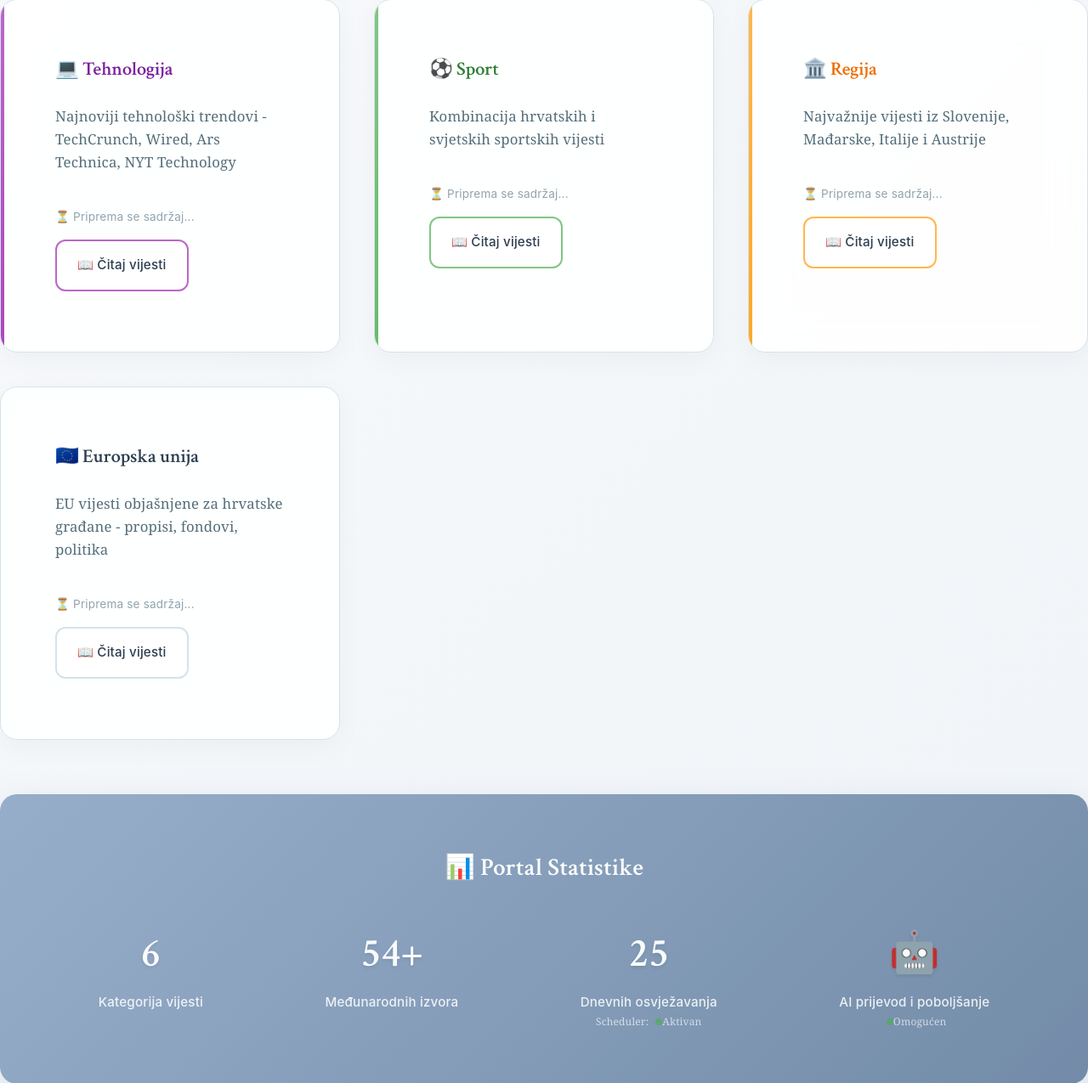
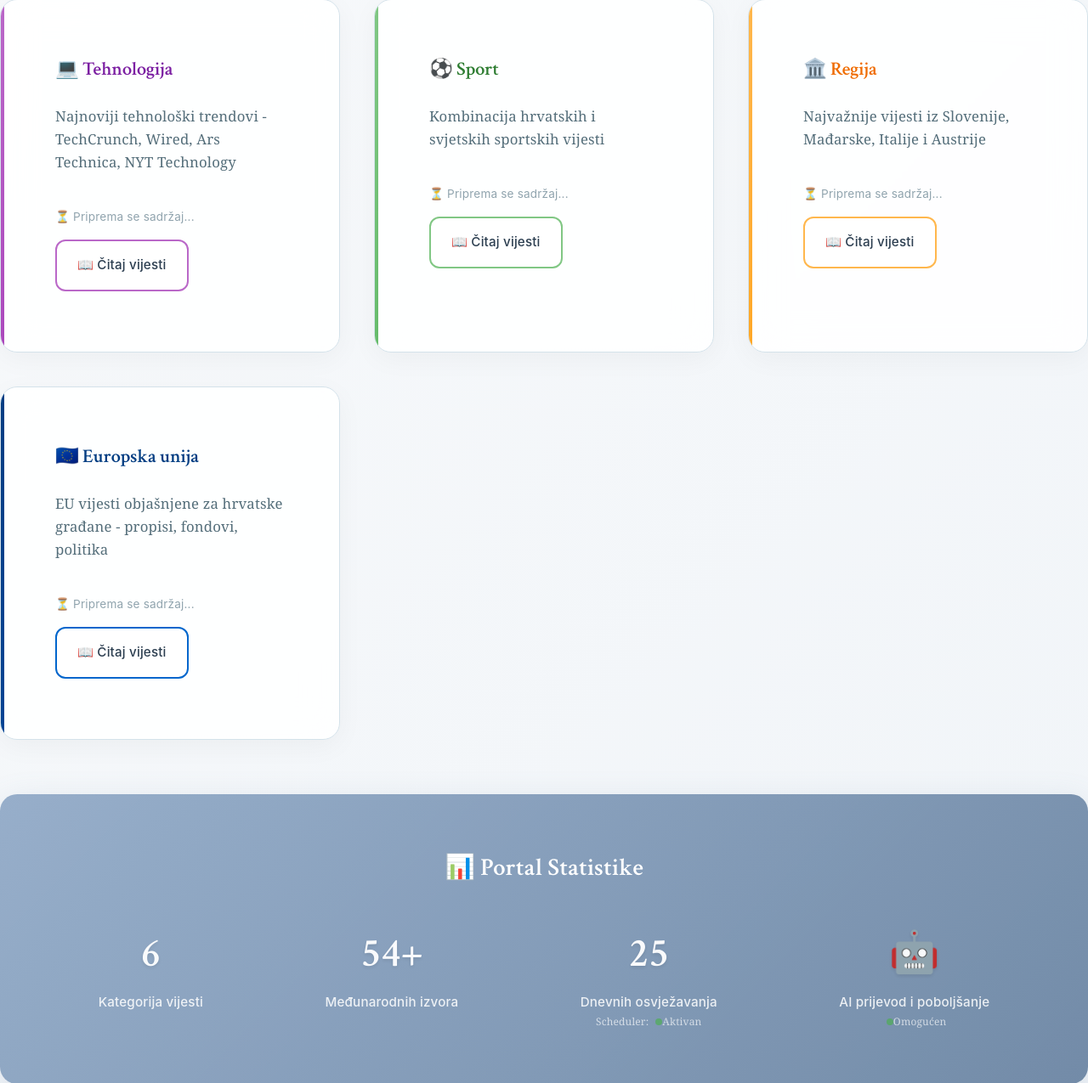
Before and after one commit to Branimir96/ai-novine-fastapi, a FastAPI app: page / in a window 1280 px wide. Shown: the part 1338-2613 px from the top of the page at 85% size. Run offline with FastAPI, Linux system fonts and the light colour scheme.

Commit message:
Add simple EU category support - blue styling and routing

```diff
--- a/app/static/css/style.css
+++ b/app/static/css/style.css
@@ -45,3 +45,25 @@
 ::-webkit-scrollbar-thumb:hover {
     background: linear-gradient(135deg, #764ba2, #667eea);
 }
+
+/* EU Category Simple Styling */
+.eu-card::before {
+    background: linear-gradient(135deg, #003d82, #004494);
+}
+
+.eu-card h3 {
+    color: #003d82;
+}
+
+.eu-card .category-link {
+    border-color: #0066cc;
+}
+
+.eu-card .category-link:hover {
+    border-color: #003d82;
+    color: #003d82;
+}
+
+.europska_unija::before, .europska-unija::before {
+    background: linear-gradient(135deg, #003d82, #004494);
+}
```
